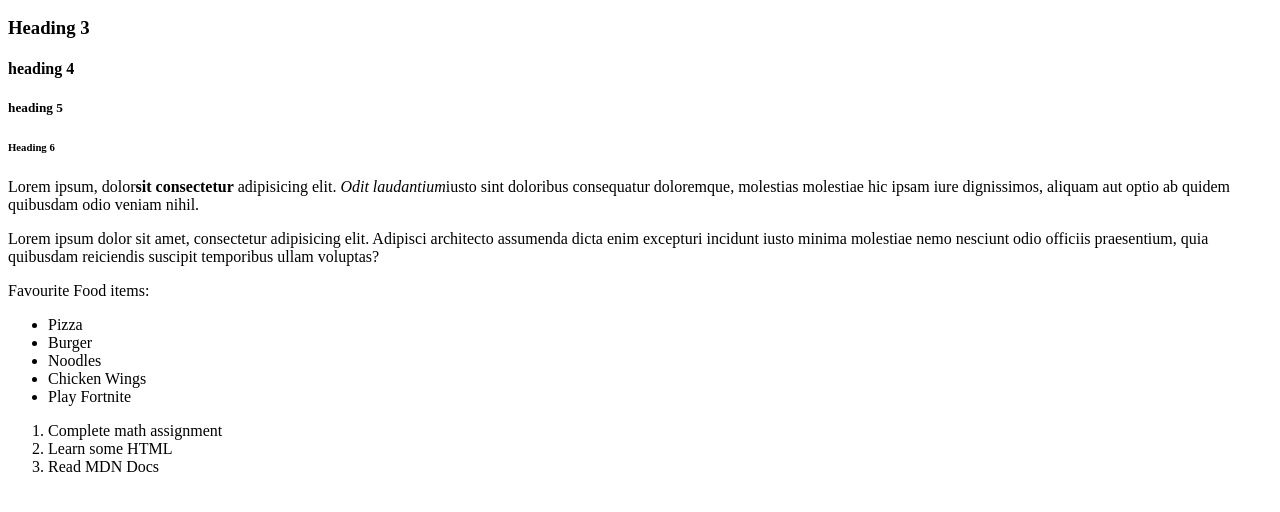
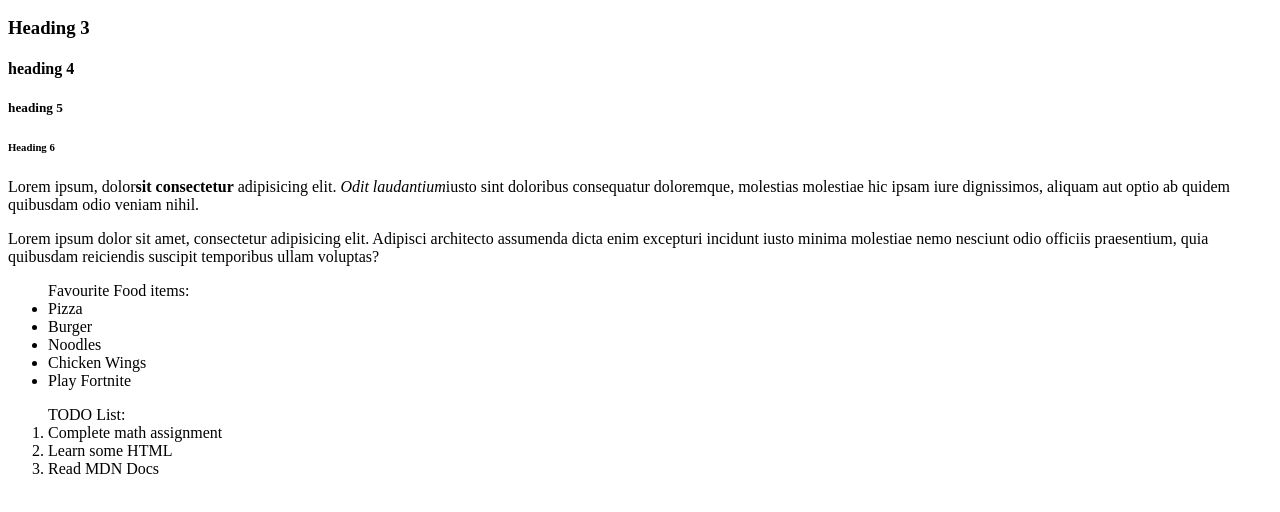
Before and after one commit to appleartic999/The-Odin-Project-Learnings, a plain HTML site: page HTML Foundations/index.html in a window 1280 px wide. Shown: the part 110-622 px from the top of the page. Drawn offline with Linux system fonts and the light colour scheme.

Commit message:
Corrected some text

```diff
--- a/HTML Foundations/index.html
+++ b/HTML Foundations/index.html
@@ -24,8 +24,8 @@
     quia quibusdam reiciendis suscipit temporibus ullam voluptas?
 </p>
 <!-- Lists: Un-ordered and Ordered -->
-Favourite Food items:
 <ul>
+    Favourite Food items:
     <li>Pizza</li>
     <li>Burger</li>
     <li>Noodles</li>
@@ -33,6 +33,7 @@ Favourite Food items:
     <li>Play Fortnite</li>
 </ul>
 <ol>
+    TODO List:
     <li>Complete math assignment</li>
     <li>Learn some HTML</li>
     <li>Read MDN Docs</li>
```
